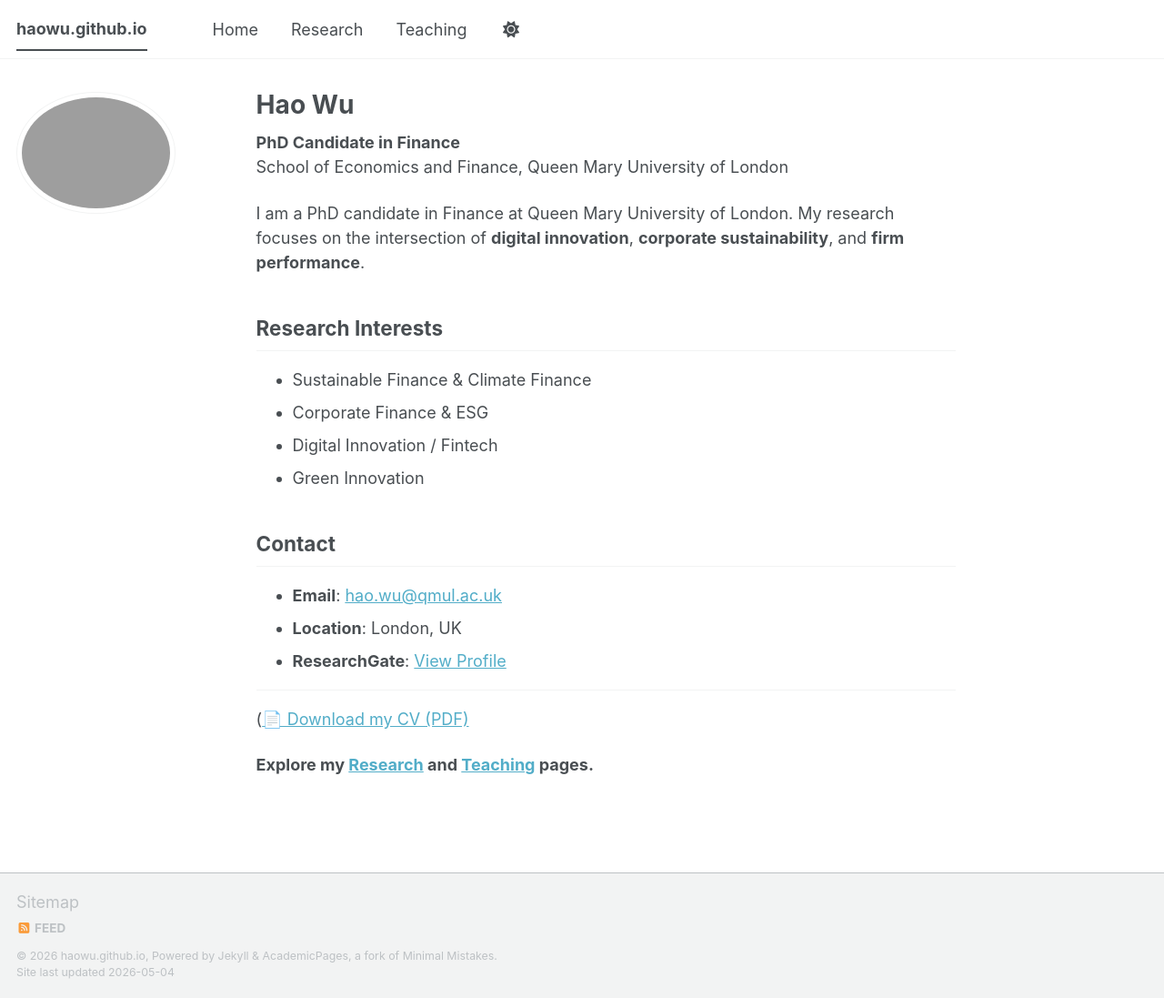
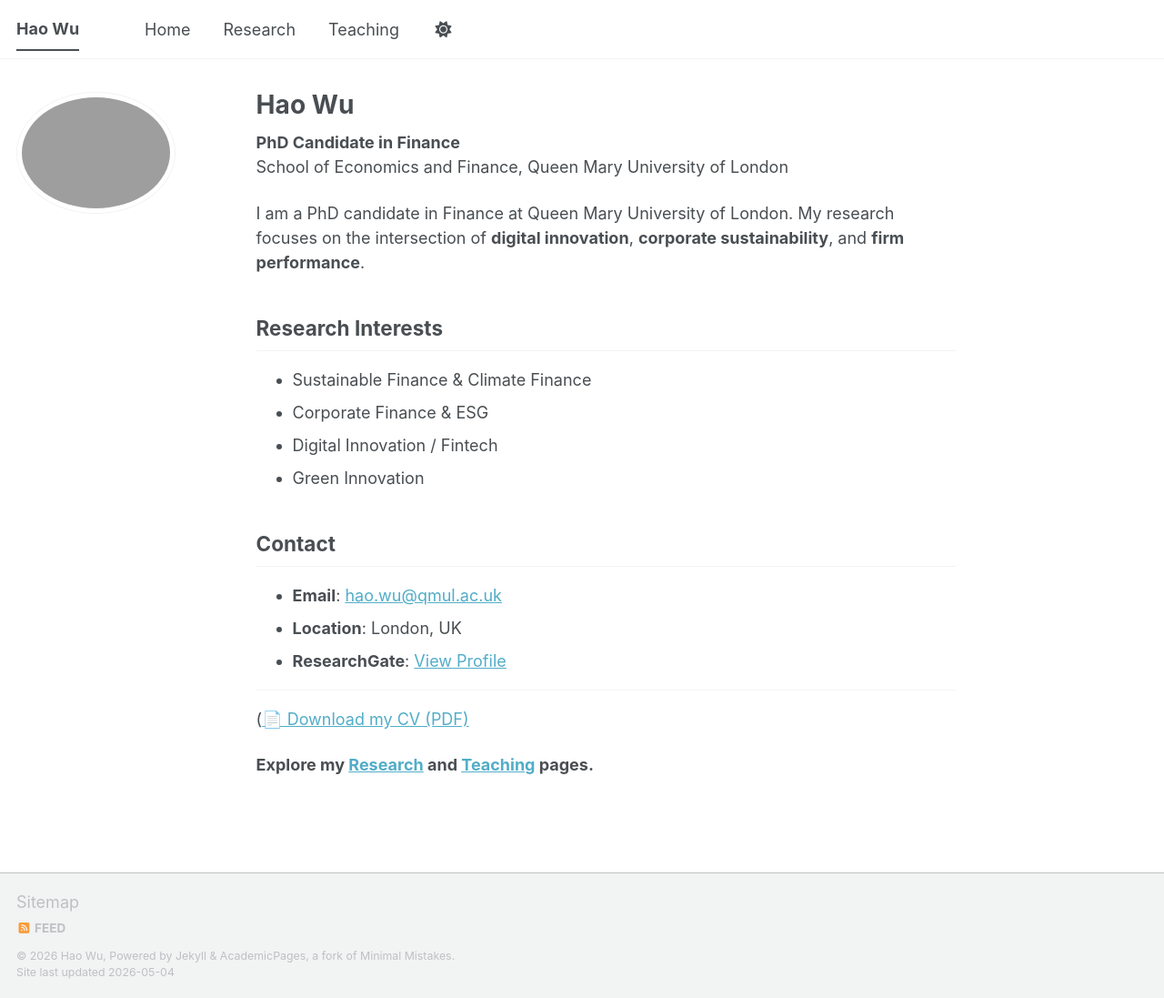
Before and after one commit to haowuqmul-cloud/haowu.github.io, a Jekyll site: the page built from index.md, in a window 1280 px wide and 1097 px high. Shown: the whole window at 91% size. Built offline with Jekyll 4.4.1, drawn with Linux system fonts in a browser that asks for light colours; a script bundle is joined from its source files by our own code; library files that are not in the unit come from our copies.

Commit message:
Add title and name to _config.yml
Added title and name fields to the configuration.

```diff
--- a/_config.yml
+++ b/_config.yml
@@ -1,3 +1,8 @@
+title: "Hao Wu"                    # ← 改成这个
+name: "Hao Wu"                     # ← 也加上这一行（推荐）
+
+# ... 其他内容保持不变 ...
+
 # ==================== 自定义样式 - 强制右上方导航栏 + 悬停效果 ====================
 style: |
   /* 强制导航栏右对齐 */
@@ -69,3 +74,9 @@ style: |
       margin-left: 1.2rem !important;
     }
   }
+    /* 左侧标题样式优化 */
+  .masthead__title a {
+    font-size: 1.4rem !important;
+    font-weight: 700 !important;
+    color: #222 !important;
+  }
```
